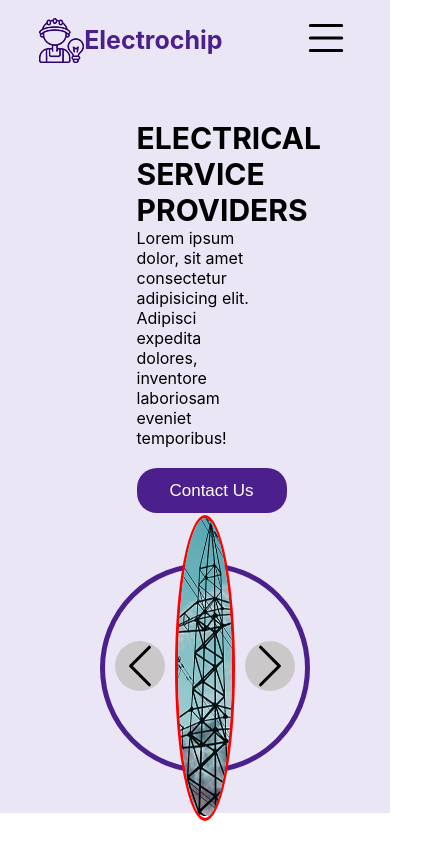
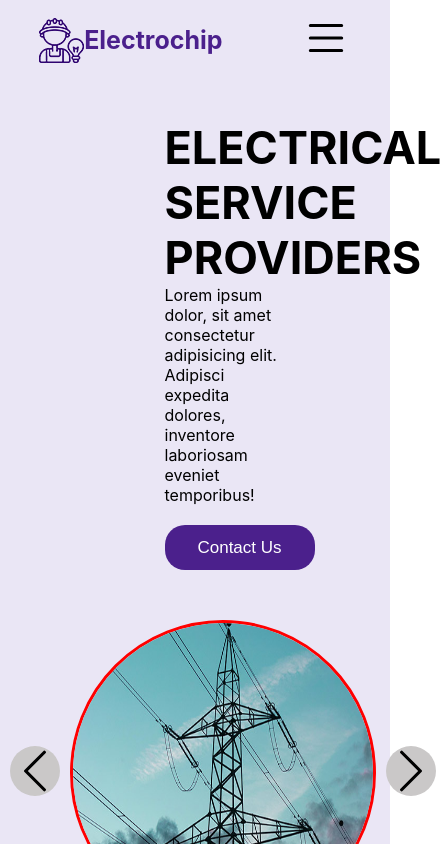
Before and after one commit to Davit-hakobyan/electrochip, a React (Create React App) app: page / in a window 390 px wide. Shown: the top 844 px of the page, 446 px wide, since content can reach past the window. Built offline with nearby package versions, Linux system fonts and the light colour scheme.

Commit message:
electrochip
v 3.1

```diff
--- a/src/component/ServisComponent/Servis.css
+++ b/src/component/ServisComponent/Servis.css
@@ -40,16 +40,6 @@
     background-color: #4B208C;
     color: white;
 
-}
-
-
-
-
-
-  @media screen and (max-width:500px) {
-    .servis_text>h1{
-        font-size: 30px;
-    }
 }
 .slid{
     display: flex;
--- a/src/madia.css
+++ b/src/madia.css
@@ -66,14 +66,16 @@
 
   }
   @media screen and (max-width:500px) {
-    .slid {
-        position: relative;
-        margin-left: 5%;
-        width: 200px;
-        height: 200px;
-        border-radius: 50%;
-        border: 5px solid #4B208C;
-
-    }
+    .erevacox{
+        overflow: hidden;
+         position: relative;
+         width: 250px;
+         height: 250px;
+         border-radius: 50%;
+         border: 3px solid red;
+         display: flex;
+         align-items: center;
+         justify-content: center;
+     }
 
   }
```
